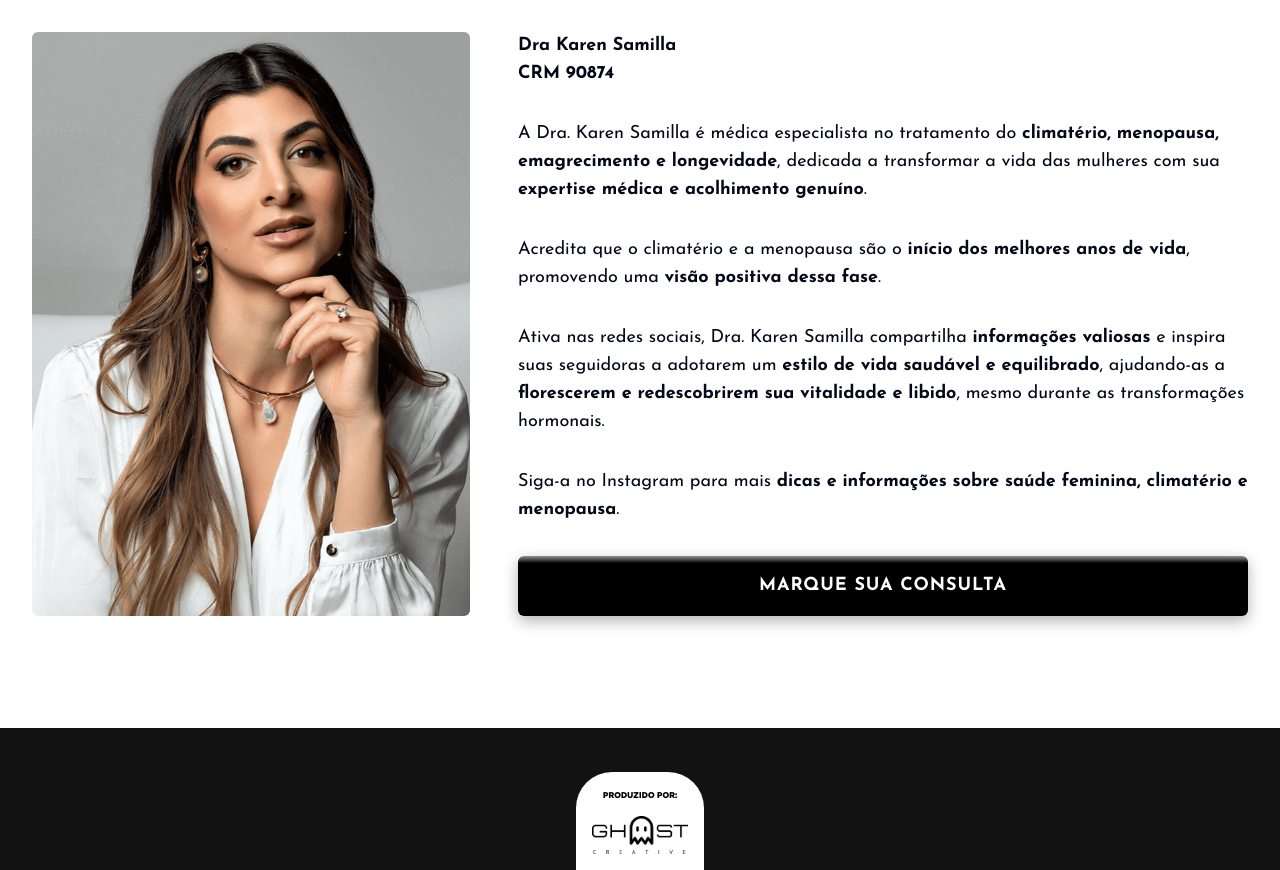
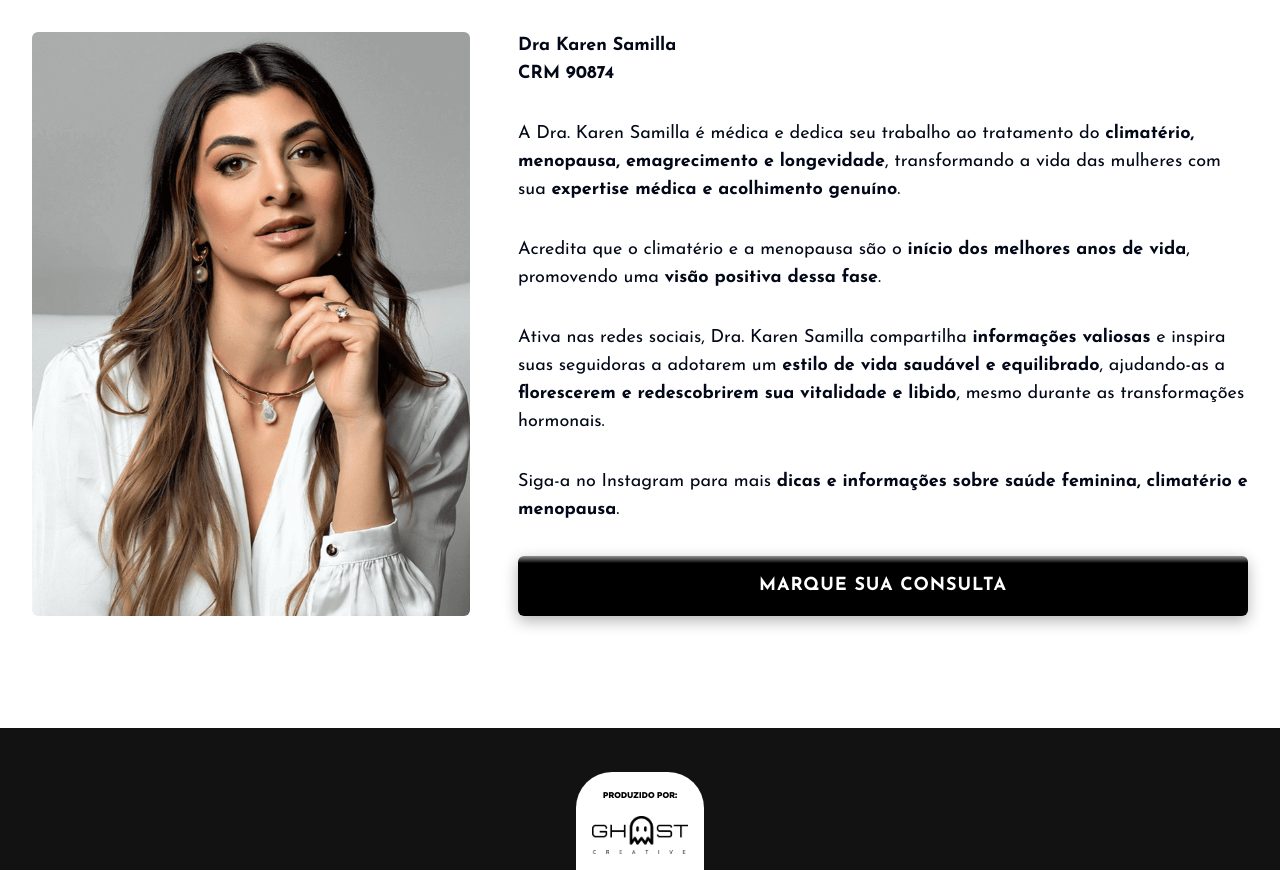
Before and after one commit to Saky0/karen-lead-page, a Next.js app: page / in a window 1280 px wide. Shown: the part 1800-2670 px from the top of the page. Built offline with nearby package versions, Linux system fonts and the light colour scheme.

Commit message:
Fixing body

```diff
--- a/app/page.tsx
+++ b/app/page.tsx
@@ -61,7 +61,7 @@ export default function Home() {
               <strong className="font-extrabold">Dra Karen Samilla<br/>CRM 90874</strong>
             </div>
             <div className="text-left">
-              A Dra. Karen Samilla é médica especialista no tratamento do <strong className="font-extrabold">climatério, menopausa, emagrecimento e longevidade</strong>, dedicada a transformar a vida das mulheres com sua <strong className="font-extrabold">expertise médica e acolhimento genuíno</strong>.
+              A Dra. Karen Samilla é médica e dedica seu trabalho ao tratamento do <strong className="font-extrabold">climatério, menopausa, emagrecimento e longevidade</strong>, transformando a vida das mulheres com sua <strong className="font-extrabold">expertise médica e acolhimento genuíno</strong>.
             </div>
             <div className="text-left">
               Acredita que o climatério e a menopausa são o <strong className="font-extrabold">início dos melhores anos de vida</strong>, promovendo uma <strong className="font-extrabold">visão positiva dessa fase</strong>.
```
